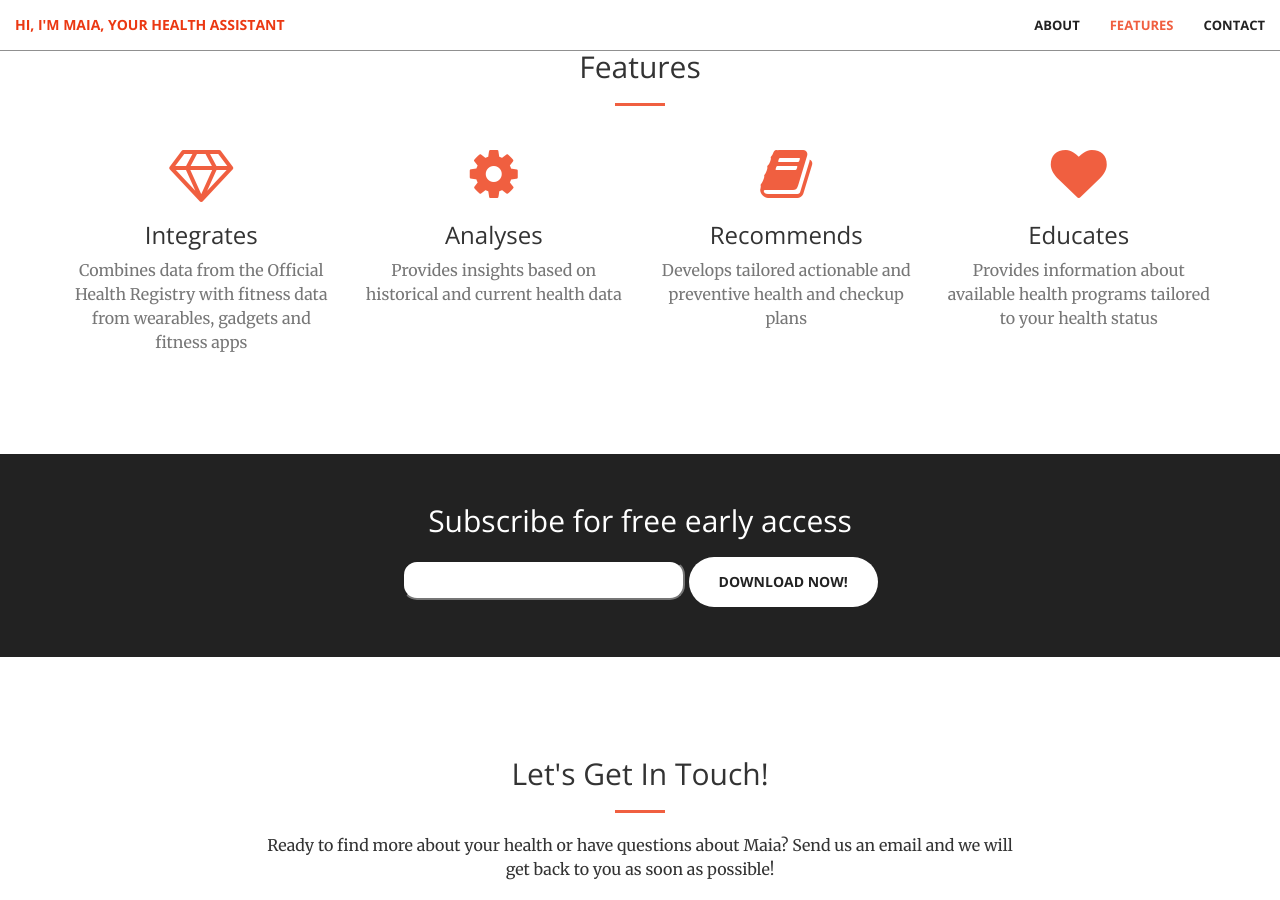
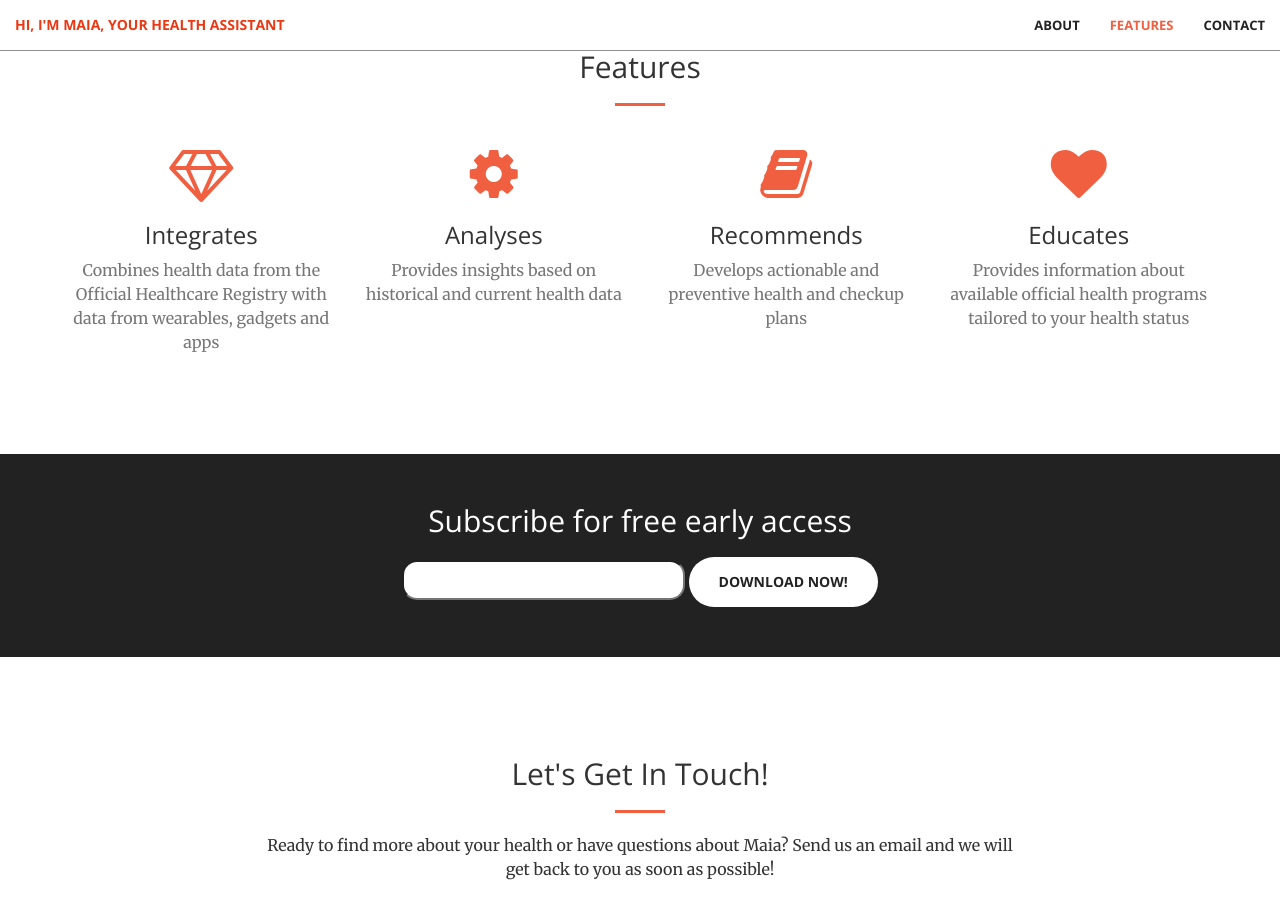
Before and after one commit to bettercalldoc/bettercalldoc, a Jekyll site: the page built from index.html, in a window 1280 px wide and 900 px high, scrolled down 950 px. Built offline with Jekyll 4.4.1, drawn with Linux system fonts in a browser that asks for light colours.

Commit message:
features

```diff
--- a/_includes/services.html
+++ b/_includes/services.html
@@ -13,7 +13,7 @@
                 <div class="service-box">
                     <i class="fa fa-4x fa-diamond wow bounceIn text-primary"></i>
                     <h3>Integrates</h3>
-                    <p class="text-muted">Combines data from the Official Health Registry with fitness data from wearables, gadgets and fitness apps</p>
+                    <p class="text-muted">Combines health data from the Official Healthcare Registry with data from wearables, gadgets and apps</p>
                 </div>
             </div>
             <div class="col-lg-3 col-md-6 text-center">
@@ -27,14 +27,14 @@
                 <div class="service-box">
                     <i class="fa fa-4x fa-book wow bounceIn text-primary" data-wow-delay=".2s"></i>
                     <h3>Recommends</h3>
-                    <p class="text-muted">Develops tailored actionable and preventive health and checkup plans</p>
+                    <p class="text-muted">Develops actionable and preventive health and checkup plans</p>
                 </div>
             </div>
             <div class="col-lg-3 col-md-6 text-center">
                 <div class="service-box">
                     <i class="fa fa-4x fa-heart wow bounceIn text-primary" data-wow-delay=".3s"></i>
                     <h3>Educates</h3>
-                    <p class="text-muted">Provides information about available health programs tailored to your health status</p>
+                    <p class="text-muted">Provides information about available official health programs tailored to your health status</p>
                 </div>
             </div>
         </div>
```
